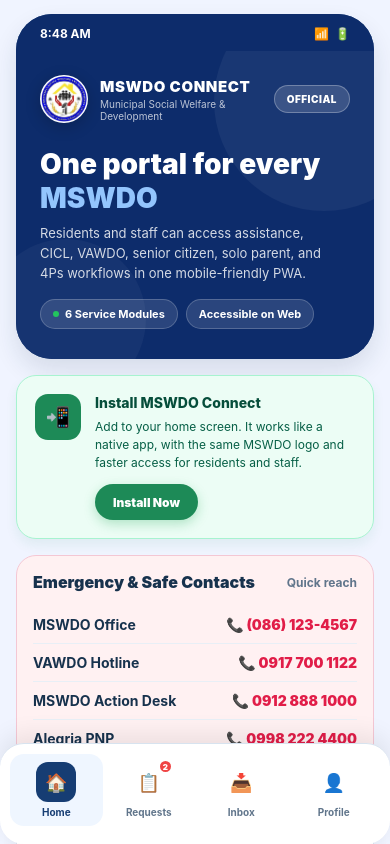
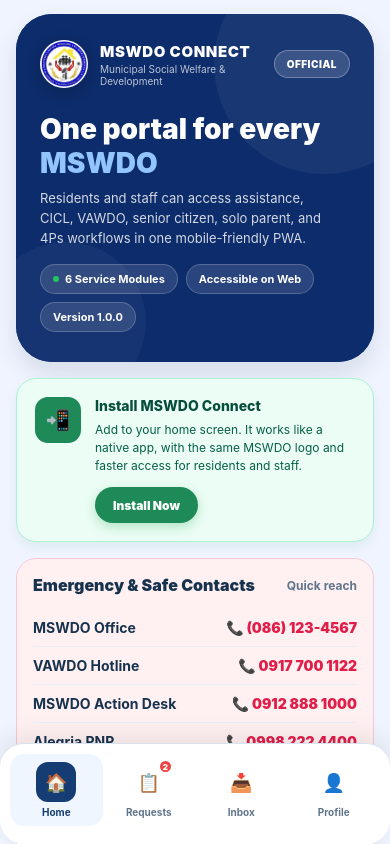
Before and after one commit to tomcaberio99-design/mswdoalegriaapp, a React Native app: screen / in a window 390 px wide. Built offline with nearby package versions, Linux system fonts and the light colour scheme.

Commit message:
Refine home layout and add version label

```diff
--- a/src/components/BrandHero.js
+++ b/src/components/BrandHero.js
@@ -11,14 +11,6 @@ export default function BrandHero({
 }) {
   return (
     <View style={[styles.shell, compact && styles.compactShell]}>
-      <View style={styles.statusBar}>
-        <Text style={styles.statusText}>8:48 AM</Text>
-        <View style={styles.statusIcons}>
-          <Text style={styles.statusText}>📶</Text>
-          <Text style={styles.statusText}>🔋</Text>
-        </View>
-      </View>
-
       <View style={[styles.card, compact && styles.compactCard]}>
         <View style={styles.orbTop} />
         <View style={styles.orbBottom} />
@@ -70,28 +62,10 @@ const styles = StyleSheet.create({
   compactShell: {
     borderRadius: 28
   },
-  statusBar: {
-    backgroundColor: "#0D2C6B",
-    flexDirection: "row",
-    alignItems: "center",
-    justifyContent: "space-between",
-    paddingHorizontal: 24,
-    paddingTop: 12,
-    paddingBottom: 10
-  },
-  statusText: {
-    color: theme.colors.white,
-    fontSize: 12,
-    fontWeight: "700"
-  },
-  statusIcons: {
-    flexDirection: "row",
-    gap: 6
-  },
   card: {
     backgroundColor: "#0D2C6B",
     paddingHorizontal: 24,
-    paddingTop: 24,
+    paddingTop: 26,
     paddingBottom: 30,
     position: "relative",
     overflow: "hidden"
--- a/src/screens/HomeScreen.js
+++ b/src/screens/HomeScreen.js
@@ -1,5 +1,5 @@
-import React from "react";
-import { Pressable, StyleSheet, Text, View } from "react-native";
+import React, { useEffect, useRef } from "react";
+import { Animated, Easing, Pressable, StyleSheet, Text, View } from "react-native";
 import BrandHero from "../components/BrandHero";
 import ScreenContainer from "../components/ScreenContainer";
 import WebInstallCard from "../components/WebInstallCard";
@@ -34,11 +34,14 @@ export default function HomeScreen({
       <BrandHero
         title="One portal for every"
         subtitle="Residents and staff can access assistance, CICL, VAWDO, senior citizen, solo parent, and 4Ps workflows in one mobile-friendly PWA."
-        metaItems={["6 Service Modules", "Accessible on Web"]}
+        metaItems={["6 Service Modules", "Accessible on Web", "Version 1.0.0"]}
       />
 
+      <AnimatedSection delay={80}>
         <WebInstallCard />
+      </AnimatedSection>
 
+      <AnimatedSection delay={150}>
         <View style={styles.emergencyCard}>
         <View style={styles.sectionHeader}>
           <Text style={styles.sectionTitle}>Emergency & Safe Contacts</Text>
@@ -55,7 +58,9 @@ export default function HomeScreen({
           </View>
         ))}
       </View>
+      </AnimatedSection>
 
+      <AnimatedSection delay={220}>
         <View style={styles.summaryCard}>
         <View style={styles.sectionHeader}>
           <Text style={styles.sectionTitle}>{currentUser ? "Account Snapshot" : "Get Started"}</Text>
@@ -99,7 +104,9 @@ export default function HomeScreen({
           </>
         )}
       </View>
+      </AnimatedSection>
 
+      <AnimatedSection delay={290}>
         <View style={styles.card}>
         <View style={styles.sectionHeader}>
           <Text style={styles.sectionTitle}>MSWDO Services</Text>
@@ -126,8 +133,10 @@ export default function HomeScreen({
           })}
         </View>
       </View>
+      </AnimatedSection>
 
       {applications.length ? (
+        <AnimatedSection delay={360}>
           <View style={styles.card}>
           <View style={styles.sectionHeader}>
             <Text style={styles.sectionTitle}>Recent Requests</Text>
@@ -152,8 +161,10 @@ export default function HomeScreen({
             </Pressable>
           ))}
         </View>
+        </AnimatedSection>
       ) : null}
 
+      <AnimatedSection delay={430}>
         <View style={styles.card}>
         <View style={styles.sectionHeader}>
           <Text style={styles.sectionTitle}>Office Advisories</Text>
@@ -175,7 +186,44 @@ export default function HomeScreen({
           </View>
         ))}
       </View>
+      </AnimatedSection>
+
+      <AnimatedSection delay={500}>
+        <View style={styles.versionWrap}>
+          <Text style={styles.versionText}>MSWDO Connect v1.0.0</Text>
+        </View>
+      </AnimatedSection>
     </ScreenContainer>
+  );
+}
+
+function AnimatedSection({ children, delay = 0 }) {
+  const opacity = useRef(new Animated.Value(0)).current;
+  const translateY = useRef(new Animated.Value(18)).current;
+
+  useEffect(() => {
+    Animated.parallel([
+      Animated.timing(opacity, {
+        toValue: 1,
+        duration: 420,
+        delay,
+        easing: Easing.out(Easing.cubic),
+        useNativeDriver: true
+      }),
+      Animated.timing(translateY, {
+        toValue: 0,
+        duration: 420,
+        delay,
+        easing: Easing.out(Easing.cubic),
+        useNativeDriver: true
+      })
+    ]).start();
+  }, [delay, opacity, translateY]);
+
+  return (
+    <Animated.View style={{ opacity, transform: [{ translateY }] }}>
+      {children}
+    </Animated.View>
   );
 }
 
@@ -318,13 +366,14 @@ const styles = StyleSheet.create({
   serviceGrid: {
     flexDirection: "row",
     flexWrap: "wrap",
-    gap: 12
+    justifyContent: "space-between"
   },
   serviceCard: {
-    width: "48%",
+    width: "48.3%",
     borderRadius: 20,
     padding: 14,
-    minHeight: 170
+    minHeight: 170,
+    marginBottom: 12
   },
   serviceBadge: {
     minWidth: 52,
@@ -418,5 +467,16 @@ const styles = StyleSheet.create({
     color: theme.colors.muted,
     fontSize: 12,
     lineHeight: 18
+  },
+  versionWrap: {
+    alignItems: "center",
+    paddingTop: 2,
+    paddingBottom: 8
+  },
+  versionText: {
+    color: theme.colors.muted,
+    fontSize: 11,
+    fontWeight: "700",
+    letterSpacing: 0.2
   }
 });
```
Lines whose indentation alone changed are shown as unchanged.
